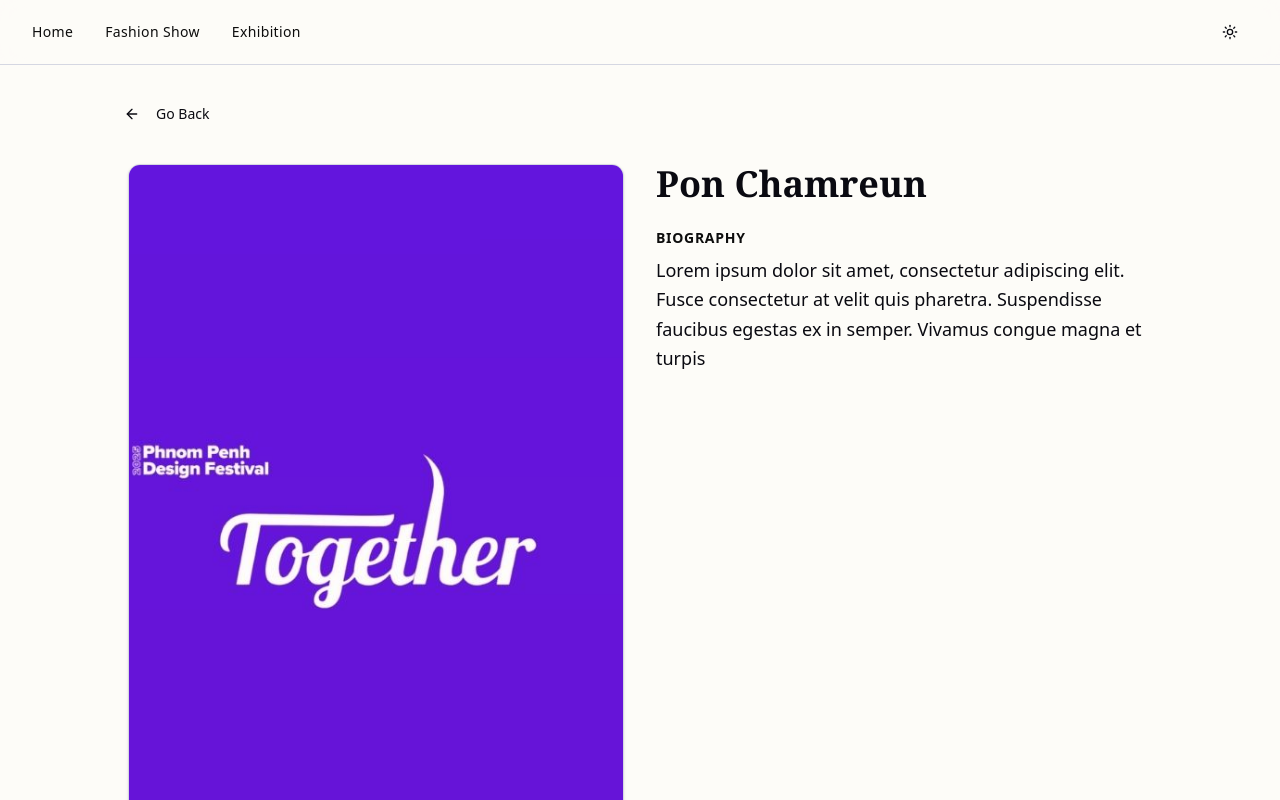
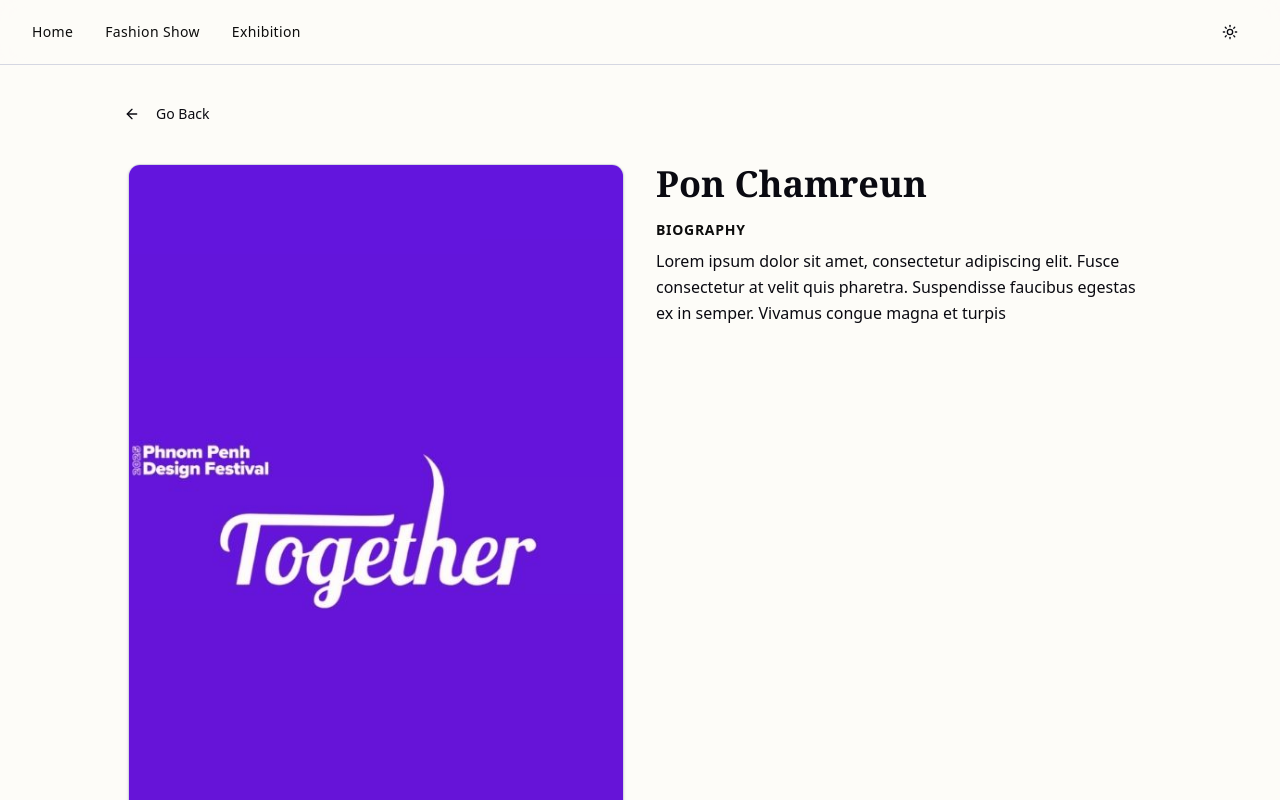
Before and after one commit to KimhabOrk/designer-profile, a Next.js app: page /show/designer/designer-1 in a window 1280 px wide. Shown: the top 800 px of the page. Built offline with nearby package versions, Linux system fonts and the light colour scheme; a web font is replaced by a local one.

Commit message:
update page.tsx

```diff
--- a/app/show/designer/[id]/page.tsx
+++ b/app/show/designer/[id]/page.tsx
@@ -47,14 +47,14 @@ export default function DesignerDetailPage({ params }: { params: { id: string }
 
             {/* Info */}
             <div className="flex flex-col justify-top mx-auto overflow-hidden">
-              <h1 className="font-serif text-2xl md:text-4xl font-bold mb-6">{designer.name}</h1>
+              <h1 className="font-serif text-2xl md:text-4xl font-bold mb-4">{designer.name}</h1>
 
               <div className="space-y-6">
                 <div>
                   <h2 className="text-sm font-semibold uppercase tracking-wider text-muted-foreground mb-2">
                     Biography
                   </h2>
-                  <p className="text-lg leading-relaxed">{designer.bio}</p>
+                  <p className="text-md leading-relaxed">{designer.bio}</p>
                 </div>
               </div>
             </div>
```
